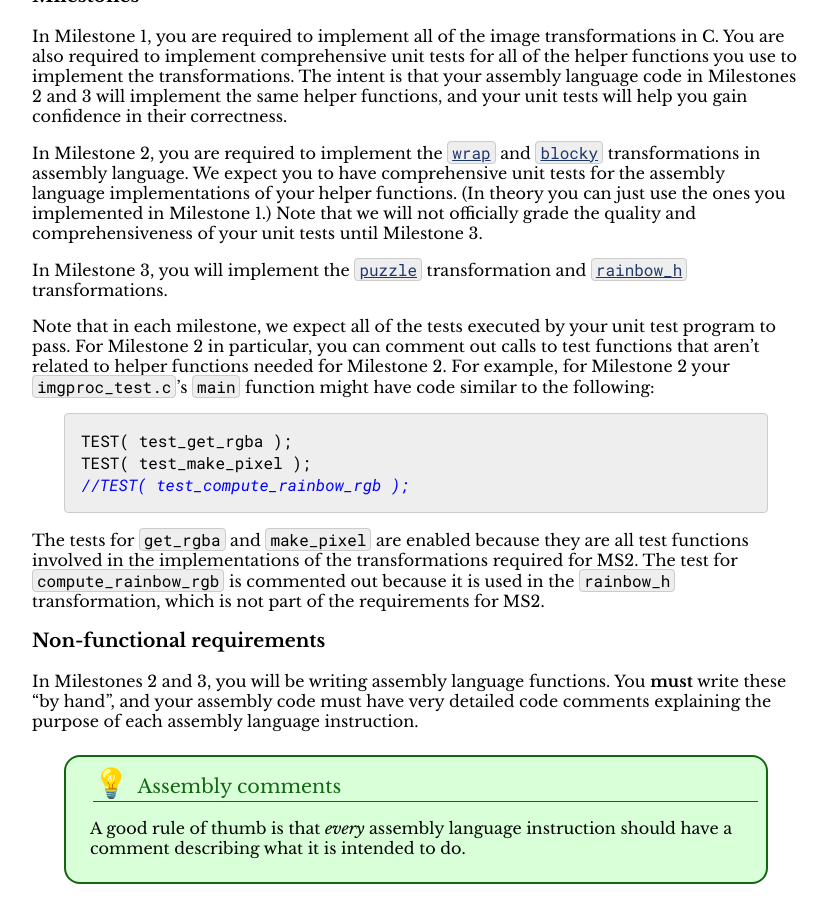
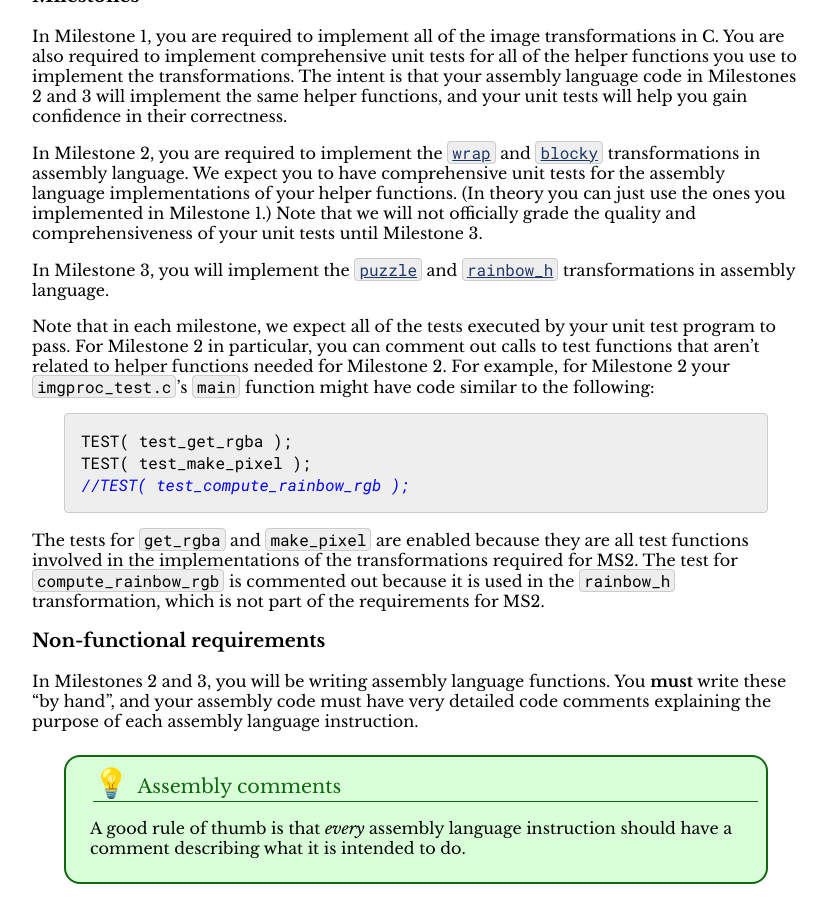
Before and after one commit to jhucsf/fall2026, a Jekyll site: the page built from assign/assign02.md, in a window 1280 px wide and 900 px high, scrolled down 667 px. Shown: the whole window, without its empty margins (224-1052 px from the left). Built offline with Jekyll 4.4.1, drawn with Linux system fonts in a browser that asks for light colours; formulas are drawn with MathJax 3.

Commit message:
minor language cleanup

```diff
--- a/assign/assign02.md
+++ b/assign/assign02.md
@@ -45,9 +45,9 @@ just use the ones you implemented in Milestone 1.) Note that we will not officia
 grade the quality and comprehensiveness of your unit tests until Milestone 3.
 
 In Milestone 3, you will implement the
-[`puzzle`](#the-puzzle-transformation) transformation and
+[`puzzle`](#the-puzzle-transformation) and
 [`rainbow_h`](#the-rainbow_h-transformation)
-transformations.
+transformations in assembly language.
 
 Note that in each milestone, we expect all of the tests executed
 by your unit test program to pass. For Milestone 2 in particular, you can
```
